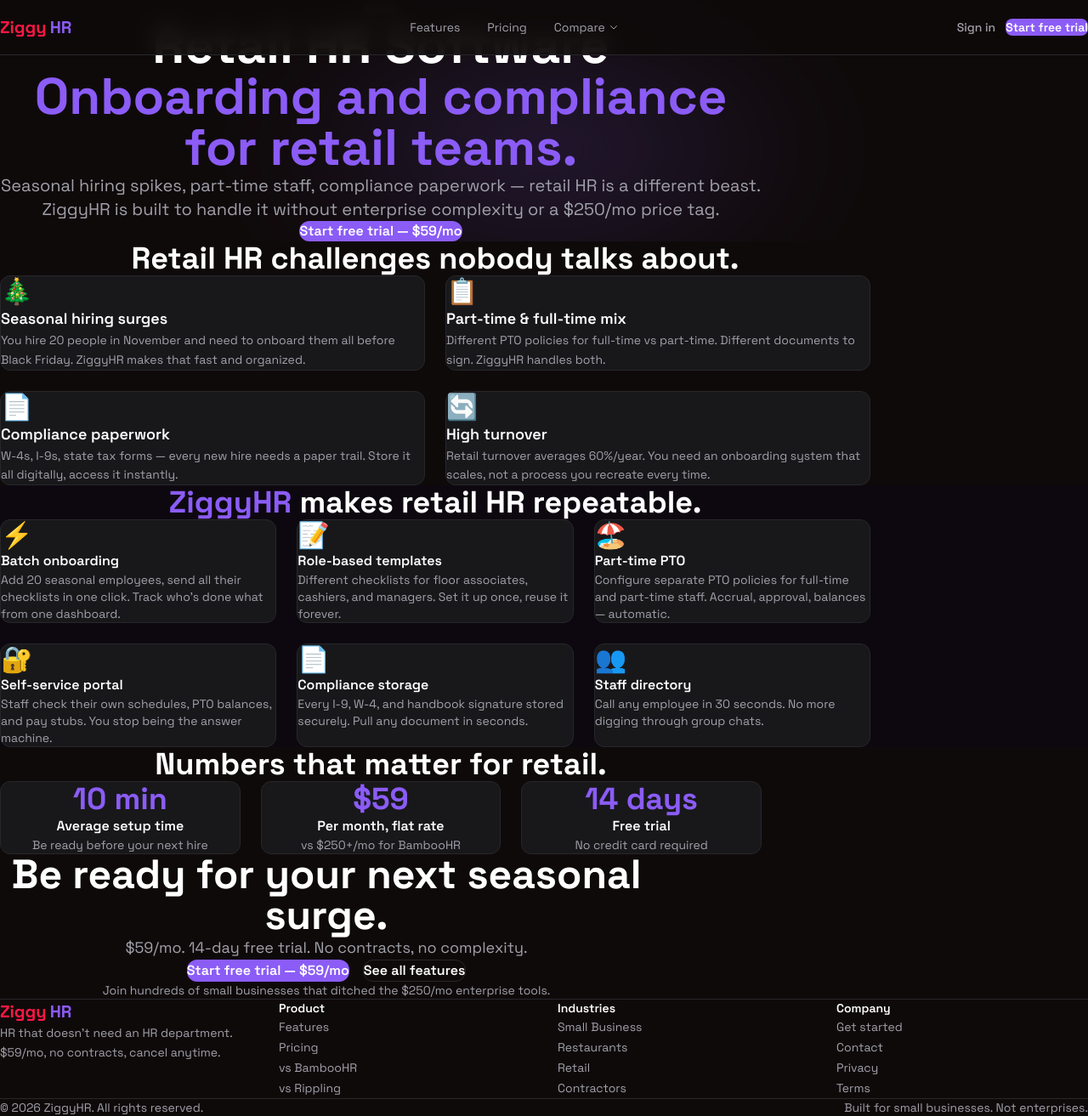
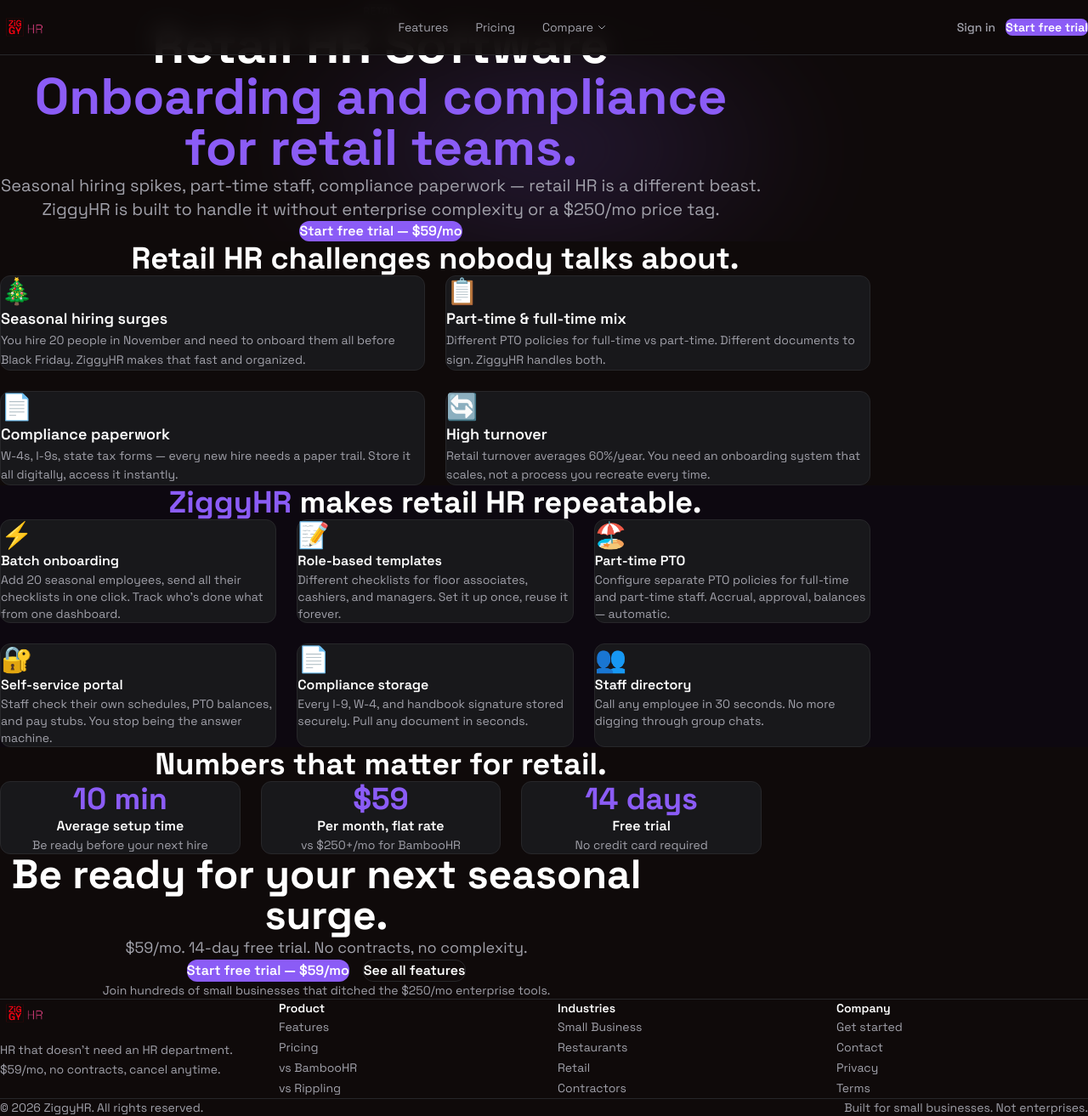
Before and after one commit to ziggytech-dotcom/ziggyhr-marketing, a Next.js app: page /retail in a window 1280 px wide. Shown: the whole page at 85% size. Built offline with nearby package versions, Linux system fonts and the light colour scheme.

Commit message:
feat: swap text logo to PNG wordmark v3 in nav

```diff
--- a/app/components/Footer.tsx
+++ b/app/components/Footer.tsx
@@ -7,10 +7,9 @@
         <div className="grid grid-cols-2 md:grid-cols-4 gap-8 mb-12">
           {/* Brand */}
           <div className="col-span-2 md:col-span-1">
-            <Link href="/" className="flex items-center gap-1 text-xl font-bold mb-4">
-              <span style={{ color: "#ff1744" }}>Ziggy</span>
-              <span style={{ color: "#8b5cf6" }}>HR</span>
-            </Link>
+            <a href="/" style={{ textDecoration: "none", display: "flex", alignItems: "center", marginBottom: "1rem" }}>
+              <img src="/ziggyhr-wordmark-v3.png" alt="ZiggyHR" style={{ height: 32, width: "auto" }} />
+            </a>
             <p className="text-sm leading-relaxed" style={{ color: "#a1a1aa" }}>
               HR that doesn&apos;t need an HR department. $59/mo, no contracts, cancel anytime.
             </p>
--- a/app/components/Nav.tsx
+++ b/app/components/Nav.tsx
@@ -10,10 +10,9 @@
       <div className="max-w-7xl mx-auto px-4 sm:px-6 lg:px-8">
         <div className="flex items-center justify-between h-16">
           {/* Logo */}
-          <Link href="/" className="flex items-center gap-1 text-xl font-bold">
-            <span style={{ color: "#ff1744" }}>Ziggy</span>
-            <span style={{ color: "#8b5cf6" }}>HR</span>
-          </Link>
+          <a href="/" style={{ textDecoration: "none", display: "flex", alignItems: "center" }}>
+            <img src="/ziggyhr-wordmark-v3.png" alt="ZiggyHR" style={{ height: 32, width: "auto" }} />
+          </a>
 
           {/* Desktop Nav */}
           <div className="hidden md:flex items-center gap-8">
```
Also changed, not shown: public/ziggyhr-wordmark-v3.png (added).
